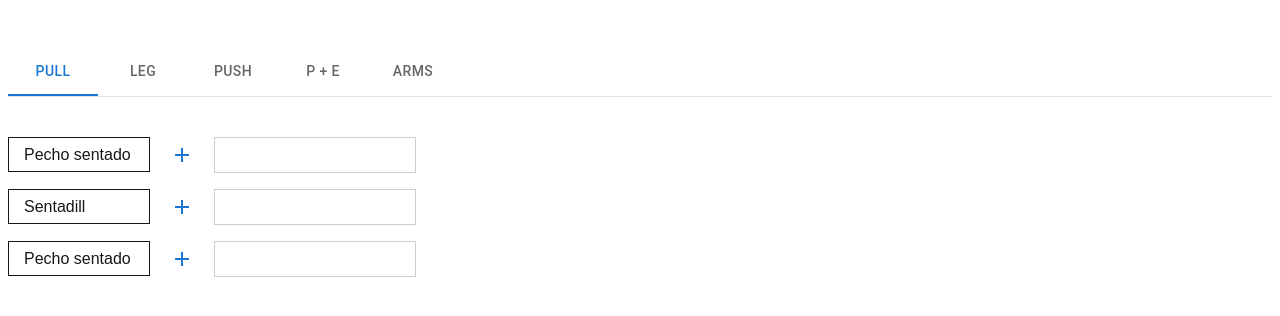
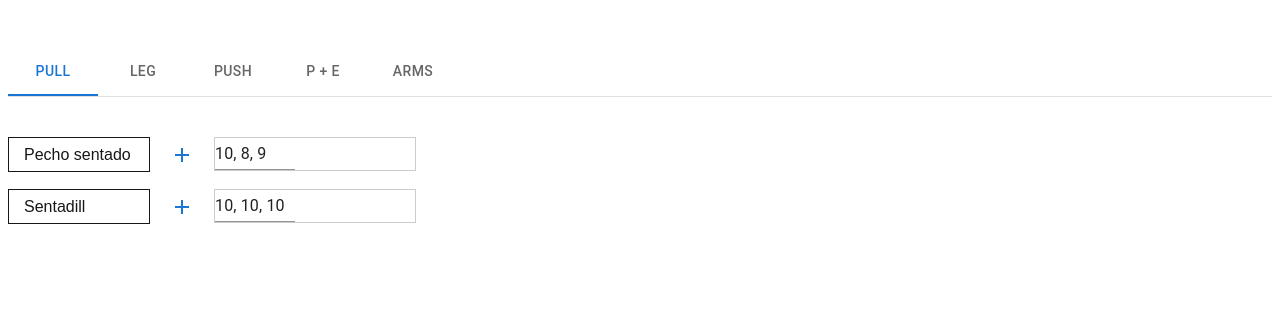
Before and after one commit to lautaro3870/exercise-app, a Next.js app: page / in a window 1280 px wide. Shown: the top 316 px of the page. Built offline with nearby package versions, Linux system fonts and the light colour scheme.

Commit message:
feat: adding and changing inputs values

```diff
--- a/src/app/components/ExerciseTable.tsx
+++ b/src/app/components/ExerciseTable.tsx
@@ -1,20 +1,25 @@
 import { useState } from "react";
-
 import { Button, Input } from "@mui/material";
 import AddIcon from "@mui/icons-material/Add";
+import { InputRenderer } from "@/app/components/InputRenderer";
+
+type Sets = {
+  id: number;
+  repetitions: string;
+  inputs: Inputs[];
+};
+
+export type Inputs = {
+  id: number;
+  input: JSX.Element | null;
+};
 
 type Exercise = {
   exercise: {
     id: number;
     name: string;
     weigth: string;
-    inputs: JSX.Element[];
-    sets: [
-      {
-        id: number;
-        repetitions: string;
-      }
-    ];
+    sets: Sets[];
   };
 };
 
@@ -24,11 +29,16 @@ const data: Exercise[] = [
       id: 1,
       name: "Pecho sentado",
       weigth: "70",
-      inputs: [],
       sets: [
         {
           id: 1,
           repetitions: "10, 8, 9",
+          inputs: [
+            {
+              id: 1,
+              input: <Input defaultValue={"10, 8, 9"} sx={{width: 80}}/>,
+            },
+          ],
         },
       ],
     },
@@ -38,25 +48,16 @@ const data: Exercise[] = [
       id: 2,
       name: "Sentadill",
       weigth: "70",
-      inputs: [],
       sets: [
         {
           id: 1,
-          repetitions: "10, 8, 9",
+          repetitions: "10, 10, 10",
+          inputs: [
+            {
+              id: 1,
+              input: <Input defaultValue={"10, 10, 10"} sx={{width: 80}}/>,
             },
           ],
-    },
-  },
-  {
-    exercise: {
-      id: 3,
-      name: "Pecho sentado",
-      weigth: "70",
-      inputs: [],
-      sets: [
-        {
-          id: 1,
-          repetitions: "10, 8, 9",
         },
       ],
     },
@@ -88,24 +89,78 @@ export default function ExerciseTable() {
   //     );
   //   };
 
+  const handleChangeInput = (
+    idInput: number,
+    event: React.ChangeEvent<HTMLInputElement>,
+    idExercise: number,
+    idSet: number
+  ) => {
+    const newInputValue = event.target.value;
+    const newExercise = exercises.map((exerciseMap: Exercise) => {
+      if (exerciseMap.exercise.id === idExercise) {
+        const newSets = exerciseMap.exercise.sets.map((set: Sets) => {
+          if (set.id === idSet) {
+            const newInputs = set.inputs.map((input: Inputs) => {
+              if (input.id === idInput) {
+                return {
+                  ...input,
+                  input: <Input defaultValue={newInputValue} sx={{width: 80}}/>, // Actualizamos el valor del input
+                };
+              }
+              return input; // Devolvemos el input sin modificar si no coincide el ID
+            });
+
+            return {
+              ...set,
+              repetitions: newInputValue,
+              inputs: newInputs, // Actualizamos los inputs del set
+            };
+          }
+          return set; // Devolvemos el set sin modificar si no coincide el ID
+        });
+
+        return {
+          ...exerciseMap,
+          exercise: {
+            ...exerciseMap.exercise,
+            sets: newSets, // Actualizamos los sets del ejercicio
+          },
+        };
+      }
+      return exerciseMap; // Devolvemos el ejercicio sin modificar si no coincide el ID
+    });
+    setExercices(newExercise);
+  };
+
   const [exercises, setExercices] = useState<Exercise[]>(data);
 
-  const addSet = (id: number) => {
-    const newExercise = exercises.map(
-      (exerciseMap: Exercise) => {
+  const addSet = (id: number, idSet: number) => {
+    const newExercise = exercises.map((exerciseMap: Exercise) => {
       if (exerciseMap.exercise.id === id) {
-          exerciseMap.exercise.inputs = exerciseMap.exercise.inputs.concat(
-            <Input
-              id="outlined-basic"
-              key={Date.now()}
-              value={exerciseMap.exercise.sets[0].repetitions}
-              sx={{ marginLeft: 3, width: 80 }}
-            />
-          );
+        const newSet = exerciseMap.exercise.sets.map((set: Sets) => {
+          if (set.id === idSet) {
+            const newInputId = Date.now(); // Usamos el timestamp como ID único
+            return {
+              ...set,
+              inputs: set.inputs.concat({
+                id: newInputId,
+                input: <Input key={Date.now()} value={""} sx={{width: 80}}/>,
+              }),
+            };
+          }
+          return set;
+        });
+
+        return {
+          ...exerciseMap,
+          exercise: {
+            ...exerciseMap.exercise,
+            sets: newSet,
+          },
+        };
       }
       return exerciseMap;
-      }
-    );
+    });
     setExercices(newExercise);
   };
 
@@ -145,28 +200,24 @@ export default function ExerciseTable() {
                   {exerciseMap.exercise.name}
                 </span>
               </div>
+              {exerciseMap.exercise.sets.map((set: Sets) => (
                 <Button
                   key={index}
-                onClick={() => addSet(exerciseMap.exercise.id)}
+                  onClick={() => addSet(exerciseMap.exercise.id, set.id)}
                 >
                   <AddIcon />
                 </Button>
+              ))}
               <div
-                key={Date.now()}
-                style={{
-                  width: 200,
-                  overflowX: "scroll",
-                  display: "flex",
-                  border: "1px solid #ccc",
-                }}
+                key={exerciseMap.exercise.id}
               >
-                {exerciseMap.exercise.inputs.map((input, index) => (
-                  <div key={index}>
-                    <Input
-                      id="outlined-basic"
-                      key={Date.now()}
-                      value={input?.props.value}
-                      sx={{ marginLeft: 3, width: 80 }}
+                {exerciseMap.exercise.sets.map((set) => (
+                  <div key={set.id} style={{ flex: "1" }}>
+                    <InputRenderer
+                      idExercise={exerciseMap.exercise.id}
+                      idSet={set.id}
+                      inputs={set.inputs}
+                      handlerChange={handleChangeInput}
                     />
                   </div>
                 ))}
--- /dev/null
+++ b/src/app/components/InputRenderer.tsx
@@ -0,0 +1,43 @@
+import React from "react";
+import { Inputs } from "./ExerciseTable";
+
+interface InputRendererProps {
+  inputs: Inputs[];
+  idExercise: number; // ID del ejercicio
+  idSet: number; // ID del set
+  handlerChange: (
+    id: number,
+    event: React.ChangeEvent<HTMLInputElement>,
+    idExercise: number,
+    idSet: number
+  ) => void;
+}
+
+export const InputRenderer: React.FC<InputRendererProps> = ({
+  inputs,
+  handlerChange,
+  idExercise,
+  idSet,
+}) => {
+  return (
+    <div
+      style={{
+        width: 200,
+        overflowX: "auto",
+        display: "flex",
+        border: "1px solid #ccc",
+        flexDirection: "row",
+        gap: 10
+      }}
+    >
+      {inputs.map((input) => (
+        <div key={input.id} style={{ minWidth: "60px", flex: "none" }}>
+          {React.cloneElement(input.input as React.ReactElement, {
+            onChange: (event: React.ChangeEvent<HTMLInputElement>) =>
+              handlerChange(input.id, event, idExercise, idSet),
+          })}
+        </div>
+      ))}
+    </div>
+  );
+};
```
Lines whose indentation alone changed are shown as unchanged.
